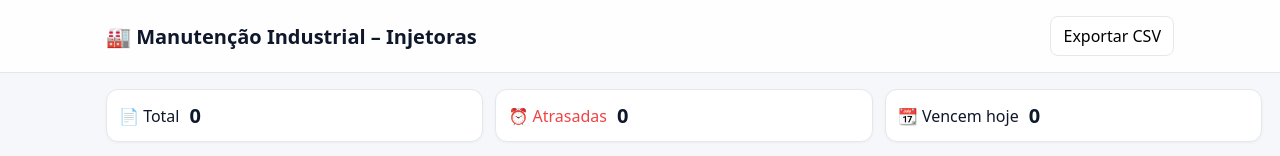
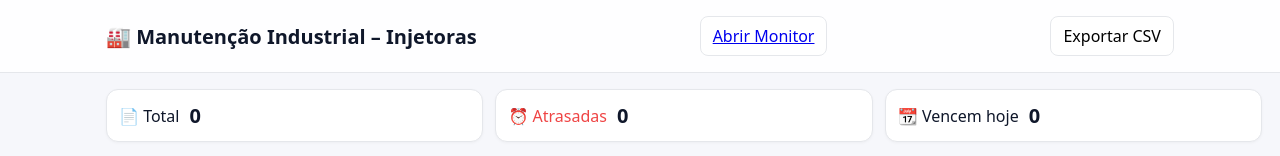
Before and after one commit to Raelbonatto/mecanica-manutencao, a plain HTML site: page index.html in a window 1280 px wide. Shown: the top 156 px of the page. Drawn offline with nearby package versions, Linux system fonts and the light colour scheme.

Commit message:
Update index.html

```diff
--- a/index.html
+++ b/index.html
@@ -69,6 +69,7 @@
   <header>
     <div class="wrap" style="display:flex; align-items:center; justify-content:space-between; gap:10px;">
       <h1>🏭 Manutenção Industrial – Injetoras</h1>
+      <a class="btn" href="./monitor.html">Abrir Monitor</a>
       <button class="btn" id="exportCsvBtn">Exportar CSV</button>
     </div>
   </header>
```
